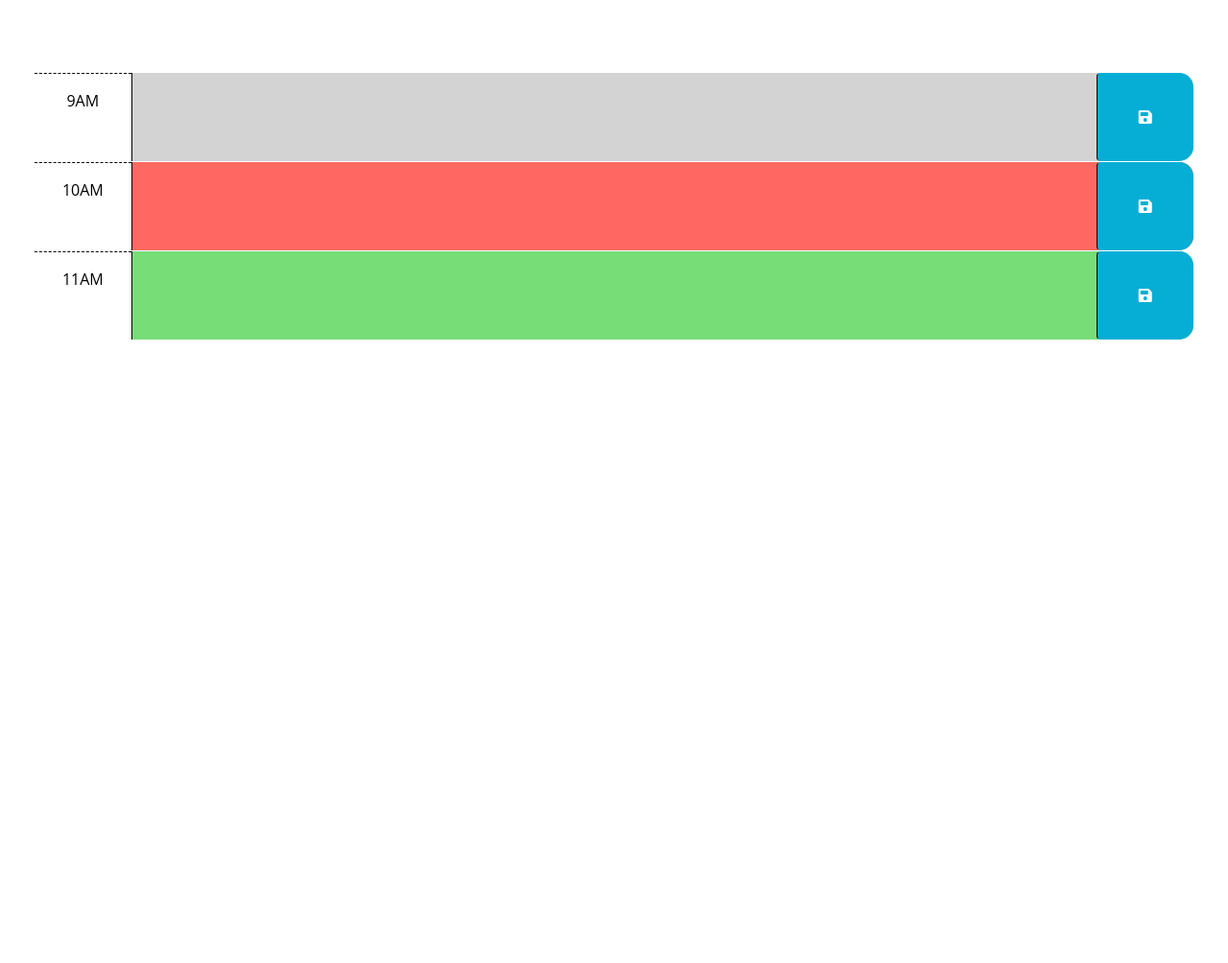
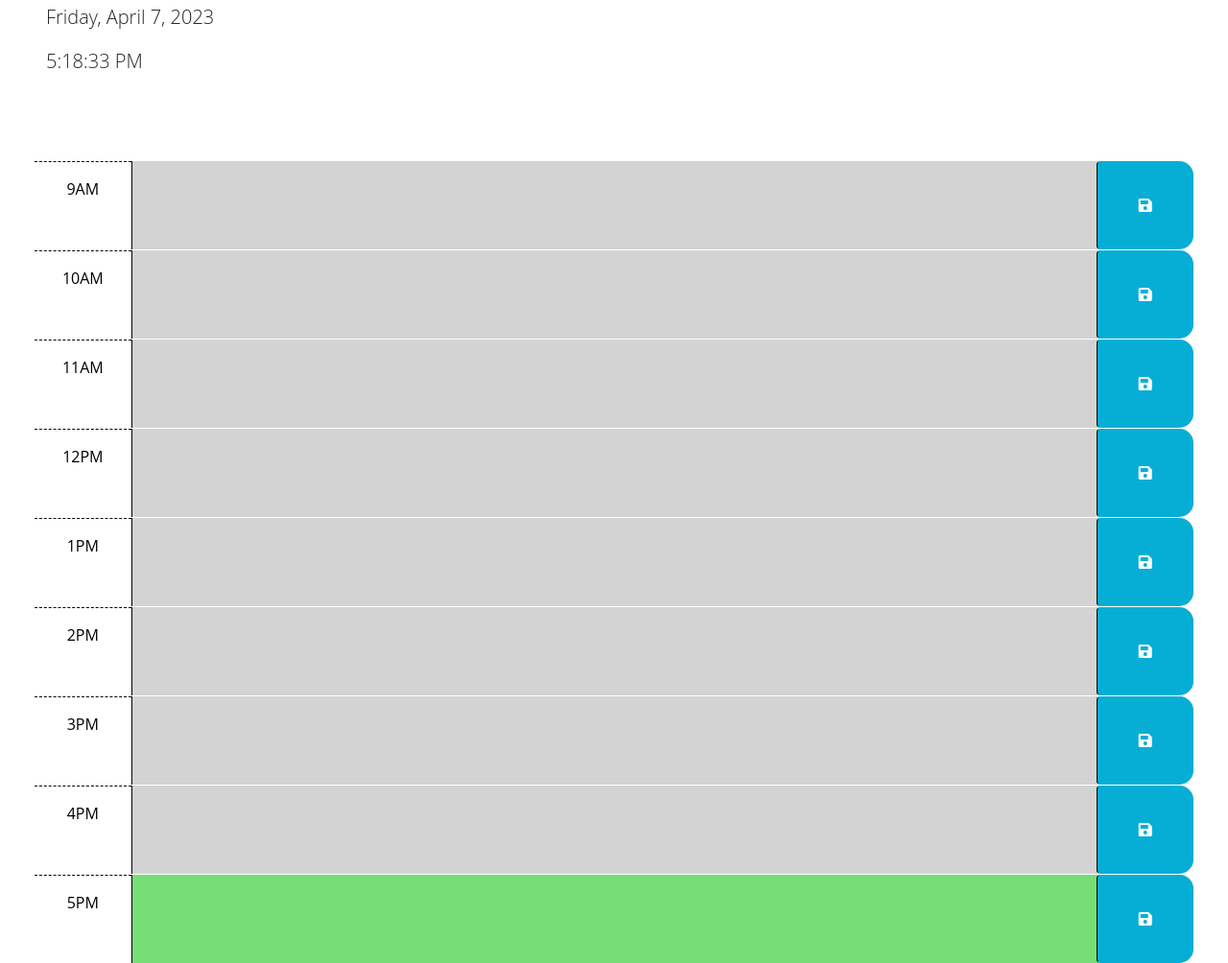
Before and after one commit to cbigham25/caleb-bigham-challenge-5, a plain HTML site: page index.html in a window 1280 px wide. Shown: the part 176-1180 px from the top of the page at 96% size. Before the commit the page ends 800 px from the top, so only its background shows below. Drawn offline with nearby package versions, Linux system fonts and the light colour scheme.

Commit message:
added time logic

```diff
--- a/index.html
+++ b/index.html
@@ -1,25 +1,15 @@
 <!DOCTYPE html>
 <html lang="en">
+
 <head>
   <meta charset="UTF-8" />
   <meta name="viewport" content="width=device-width, initial-scale=1.0" />
   <meta http-equiv="X-UA-Compatible" content="ie=edge" />
-    <link
-      href="https://cdn.jsdelivr.net/npm/bootstrap@5.1.3/dist/css/bootstrap.min.css"
-      rel="stylesheet"
-      integrity="sha384-1BmE4kWBq78iYhFldvKuhfTAU6auU8tT94WrHftjDbrCEXSU1oBoqyl2QvZ6jIW3"
-      crossorigin="anonymous"
-    />
-    <link
-      rel="stylesheet"
-      href="https://use.fontawesome.com/releases/v5.8.1/css/all.css"
-      integrity="sha384-50oBUHEmvpQ+1lW4y57PTFmhCaXp0ML5d60M1M7uH2+nqUivzIebhndOJK28anvf"
-      crossorigin="anonymous"
-    />
-    <link
-      href="https://fonts.googleapis.com/css2?family=Fira+Sans:wght@400;700&display=swap"
-      rel="stylesheet"
-    />
+  <link href="https://cdn.jsdelivr.net/npm/bootstrap@5.1.3/dist/css/bootstrap.min.css" rel="stylesheet"
+    integrity="sha384-1BmE4kWBq78iYhFldvKuhfTAU6auU8tT94WrHftjDbrCEXSU1oBoqyl2QvZ6jIW3" crossorigin="anonymous" />
+  <link rel="stylesheet" href="https://use.fontawesome.com/releases/v5.8.1/css/all.css"
+    integrity="sha384-50oBUHEmvpQ+1lW4y57PTFmhCaXp0ML5d60M1M7uH2+nqUivzIebhndOJK28anvf" crossorigin="anonymous" />
+  <link href="https://fonts.googleapis.com/css2?family=Fira+Sans:wght@400;700&display=swap" rel="stylesheet" />
   <link rel="stylesheet" href="style.css" />
   <title>Work Day Scheduler</title>
 </head>
@@ -29,20 +19,10 @@
     <h1 class="display-3">Work Day Scheduler</h1>
     <p class="lead">A simple calendar app for scheduling your work day</p>
     <p id="currentDay" class="lead"></p>
+    <p id="currentTime" class="lead"></p>
   </header>
   <div class="container-fluid px-5">
-      <!-- Use class for "past", "present", and "future" to apply styles to the
-        time-block divs accordingly. The javascript will need to do this by
-        adding/removing these classes on each div by comparing the hour in the
-        id to the current hour. The html provided below is meant to be an example
-        demonstrating how the css provided can be leveraged to create the
-        desired layout and colors. The html below should be removed or updated
-        in the finished product. Remember to delete this comment once the
-        code is implemented.
-        -->
-
-      <!-- Example of a past time block. The "past" class adds a gray background color. -->
-      <div id="hour-9" class="row time-block past">
+    <div id="hour-09" class="row time-block">
       <div class="col-2 col-md-1 hour text-center py-3">9AM</div>
       <textarea class="col-8 col-md-10 description" rows="3"> </textarea>
       <button class="btn saveBtn col-2 col-md-1" aria-label="save">
@@ -50,8 +30,7 @@
       </button>
     </div>
 
-      <!-- Example of a present time block. The "present" class adds a red background color. -->
-      <div id="hour-10" class="row time-block present">
+    <div id="hour-10" class="row time-block">
       <div class="col-2 col-md-1 hour text-center py-3">10AM</div>
       <textarea class="col-8 col-md-10 description" rows="3"> </textarea>
       <button class="btn saveBtn col-2 col-md-1" aria-label="save">
@@ -59,9 +38,54 @@
       </button>
     </div>
 
-      <!-- Example of a future time block. The "future" class adds a green background color. -->
-      <div id="hour-11" class="row time-block future">
+    <div id="hour-11" class="row time-block">
       <div class="col-2 col-md-1 hour text-center py-3">11AM</div>
+      <textarea class="col-8 col-md-10 description" rows="3"> </textarea>
+      <button class="btn saveBtn col-2 col-md-1" aria-label="save">
+        <i class="fas fa-save" aria-hidden="true"></i>
+      </button>
+    </div>
+    <div id="hour-12" class="row time-block">
+      <div class="col-2 col-md-1 hour text-center py-3">12PM</div>
+      <textarea class="col-8 col-md-10 description" rows="3"> </textarea>
+      <button class="btn saveBtn col-2 col-md-1" aria-label="save">
+        <i class="fas fa-save" aria-hidden="true"></i>
+      </button>
+    </div>
+
+    <div id="hour-13" class="row time-block">
+      <div class="col-2 col-md-1 hour text-center py-3">1PM</div>
+      <textarea class="col-8 col-md-10 description" rows="3"> </textarea>
+      <button class="btn saveBtn col-2 col-md-1" aria-label="save">
+        <i class="fas fa-save" aria-hidden="true"></i>
+      </button>
+    </div>
+
+    <div id="hour-14" class="row time-block">
+      <div class="col-2 col-md-1 hour text-center py-3">2PM</div>
+      <textarea class="col-8 col-md-10 description" rows="3"> </textarea>
+      <button class="btn saveBtn col-2 col-md-1" aria-label="save">
+        <i class="fas fa-save" aria-hidden="true"></i>
+      </button>
+    </div>
+    <div id="hour-15" class="row time-block">
+      <div class="col-2 col-md-1 hour text-center py-3">3PM</div>
+      <textarea class="col-8 col-md-10 description" rows="3"> </textarea>
+      <button class="btn saveBtn col-2 col-md-1" aria-label="save">
+        <i class="fas fa-save" aria-hidden="true"></i>
+      </button>
+    </div>
+
+    <div id="hour-16" class="row time-block">
+      <div class="col-2 col-md-1 hour text-center py-3">4PM</div>
+      <textarea class="col-8 col-md-10 description" rows="3"> </textarea>
+      <button class="btn saveBtn col-2 col-md-1" aria-label="save">
+        <i class="fas fa-save" aria-hidden="true"></i>
+      </button>
+    </div>
+
+    <div id="hour-17" class="row time-block future">
+      <div class="col-2 col-md-1 hour text-center py-3">5PM</div>
       <textarea class="col-8 col-md-10 description" rows="3"> </textarea>
       <button class="btn saveBtn col-2 col-md-1" aria-label="save">
         <i class="fas fa-save" aria-hidden="true"></i>
@@ -71,9 +95,9 @@
 
   <script src="https://cdnjs.cloudflare.com/ajax/libs/jquery/3.2.1/jquery.min.js"></script>
   <script src="https://cdn.jsdelivr.net/npm/dayjs@1.11.3/dayjs.min.js"
-    integrity="sha256-iu/zLUB+QgISXBLCW/mcDi/rnf4m4uEDO0wauy76x7U="
-    crossorigin="anonymous"></script>
+    integrity="sha256-iu/zLUB+QgISXBLCW/mcDi/rnf4m4uEDO0wauy76x7U=" crossorigin="anonymous"></script>
 
   <script src="script.js"></script>
 </body>
+
 </html>
--- a/script.js
+++ b/script.js
@@ -1,23 +1,52 @@
-// Wrap all code that interacts with the DOM in a call to jQuery to ensure that
-// the code isn't run until the browser has finished rendering all the elements
-// in the html.
+
+
 $(function () {
-  // TODO: Add a listener for click events on the save button. This code should
-  // use the id in the containing time-block as a key to save the user input in
-  // local storage. HINT: What does `this` reference in the click listener
-  // function? How can DOM traversal be used to get the "hour-x" id of the
-  // time-block containing the button that was clicked? How might the id be
-  // useful when saving the description in local storage?
-  //
-  // TODO: Add code to apply the past, present, or future class to each time
-  // block by comparing the id to the current hour. HINTS: How can the id
-  // attribute of each time-block be used to conditionally add or remove the
-  // past, present, and future classes? How can Day.js be used to get the
-  // current hour in 24-hour time?
-  //
-  // TODO: Add code to get any user input that was saved in localStorage and set
-  // the values of the corresponding textarea elements. HINT: How can the id
-  // attribute of each time-block be used to do this?
-  //
-  // TODO: Add code to display the current date in the header of the page.
+
+  // sets current date and time in header
+  var nowDayOfWeek = dayjs().format('dddd');
+  var nowDate = dayjs().format('MMMM D, YYYY');
+  $("#currentDay").text(nowDayOfWeek + ", " + nowDate);
+  function updateTime() {
+    $("#currentTime").text(dayjs().format('h:mm:ss A'));
+  }
+  setInterval(function () { updateTime() }, 1000);
+
+  // loops through time blocks and compare to current hour
+  var currentHour = dayjs().format('H');
+
+  $(".time-block").each(function () {
+
+    let hour = $(this).attr("id");
+    hour = hour.substring(5);
+    console.log(hour + currentHour);
+    console.log(typeof hour);
+    console.log(typeof currentHour);
+
+    if (currentHour < hour) {
+      $(this).addClass("future");
+    } else if (currentHour > hour) { $(this).addClass("past"); }
+    else { $(this).addClass("present"); }
+
+  })
+
+  // local storage
+  $("#hour-09 .description").val(localStorage.getItem("hour-09"));
+  $("#hour-10 .description").val(localStorage.getItem("hour-10"));
+  $("#hour-11 .description").val(localStorage.getItem("hour-11"));
+  $("#hour-12 .description").val(localStorage.getItem("hour-12"));
+  $("#hour-1 .description").val(localStorage.getItem("hour-1"));
+  $("#hour-2 .description").val(localStorage.getItem("hour-2"));
+  $("#hour-3 .description").val(localStorage.getItem("hour-3"));
+  $("#hour-4 .description").val(localStorage.getItem("hour-4"));
+  $("#hour-5 .description").val(localStorage.getItem("hour-5"));
+
+  // save button
+  $(".saveBtn").on("click", function () {
+
+    var hour = $(this).parent().attr("id");
+    var description = $(this).siblings(".description").val();
+
+    localStorage.setItem(hour, description);
+
+  });
 });
```
Lines whose indentation alone changed are shown as unchanged.
